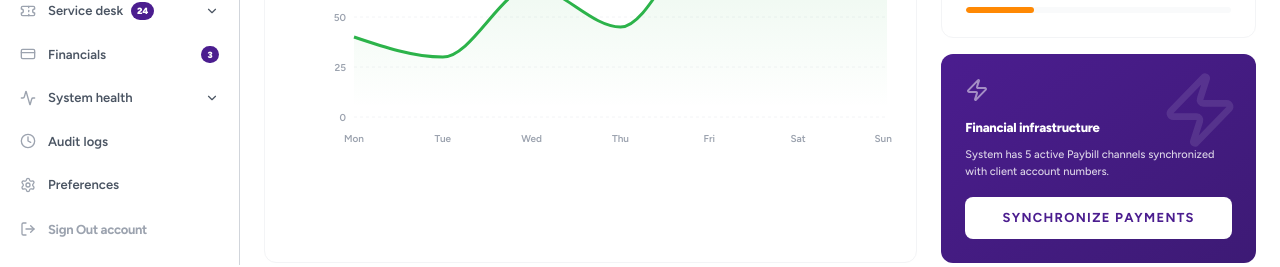
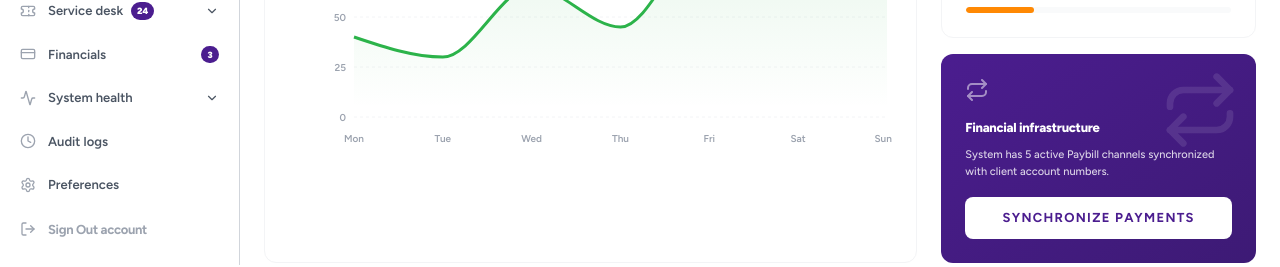
Before and after one commit to dennismutuku2005/pacewebsite, a Next.js app in the folder paceadmin/: page /dashboard in a window 1280 px wide. Shown: the part 535-802 px from the top of the page. Built offline with nearby package versions, Linux system fonts and the light colour scheme.

Commit message:
Auto-update: page.js

```diff
--- a/paceadmin/src/app/dashboard/page.js
+++ b/paceadmin/src/app/dashboard/page.js
@@ -4,7 +4,7 @@ import React, { useState, useEffect } from 'react'
 import { motion, AnimatePresence } from 'framer-motion'
 import {
     Users, Activity, CreditCard, Network,
-    Zap, Receipt, RefreshCw
+    Receipt, RefreshCw, Repeat
 } from 'lucide-react'
 import { cn } from '@/lib/utils'
 import { Spinner } from '@/components/Loader'
@@ -34,7 +34,7 @@ export default function DashboardPage() {
     const metrics = [
         { label: 'Active connections', value: '1,284', change: '+14% growth', note: 'Managed clients', icon: Users, status: 'success' },
         { label: 'Applications today', value: '42 units', change: '+5 new', note: 'Pending review', icon: Activity, status: 'info' },
-        { label: 'Sender IDs', value: '18 active', change: '+2 today', note: 'SMS gateways', icon: Zap, status: 'success' },
+        { label: 'Sender IDs', value: '18 active', change: '+2 today', note: 'SMS gateways', icon: Repeat, status: 'success' },
         { label: 'Payment channels', value: '5 live', change: 'M-Pesa/Paybill', note: 'Channel activity', icon: Receipt, status: 'success' },
     ]
 
@@ -162,9 +162,9 @@ export default function DashboardPage() {
 
                     <div className="rounded-xl bg-gradient-to-br from-pace-purple to-[#3d1a75] p-6 text-white space-y-4 relative overflow-hidden group shadow-lg">
                         <div className="absolute top-0 right-0 p-4 opacity-10 group-hover:scale-110 transition-transform">
-                            <Zap size={80} />
+                            <Repeat size={80} />
                         </div>
-                        <Zap size={24} className="opacity-50 relative z-10" />
+                        <Repeat size={24} className="opacity-50 relative z-10" />
                         <div className="relative z-10">
                             <h4 className="text-[13px] font-extrabold tracking-tight">Financial infrastructure</h4>
                             <p className="text-[11px] opacity-80 mt-2 leading-relaxed font-medium">System has 5 active Paybill channels synchronized with client account numbers.</p>
```
